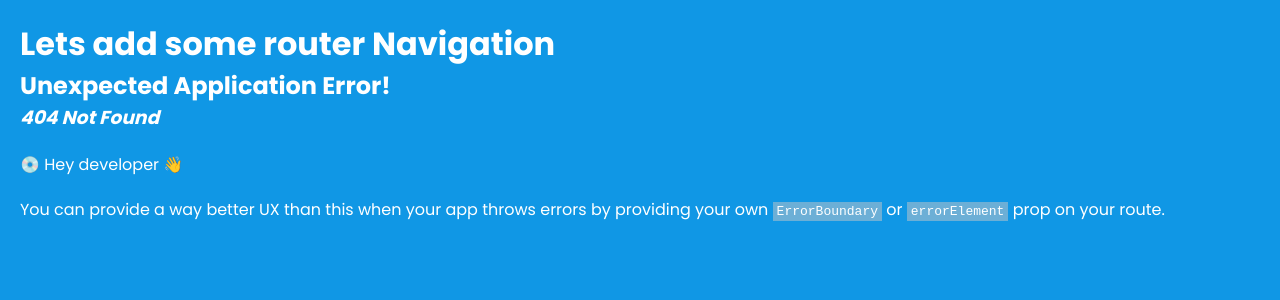
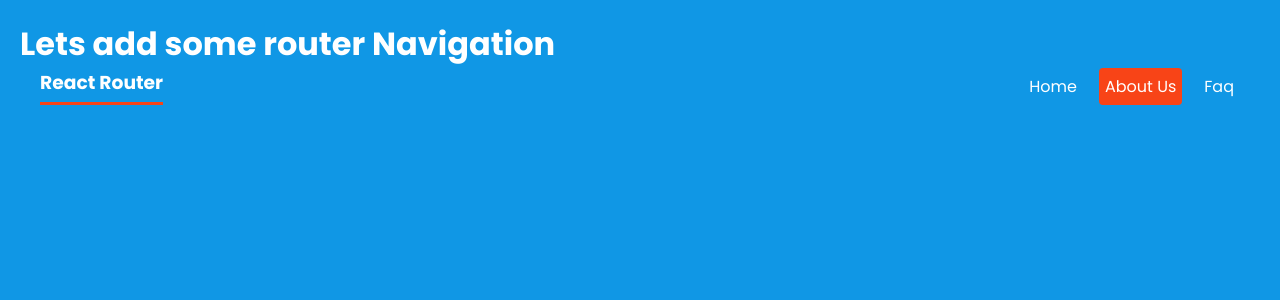
Before and after one commit to DeltaV-Instructor/react-router-dom, a React (Create React App) app: page /about in a window 1280 px wide. Before the commit this address had no page. Shown: the top 300 px of the page. Built offline with nearby package versions, Linux system fonts and the light colour scheme.

Commit message:
update nav add navlink

```diff
--- a/src/App.js
+++ b/src/App.js
@@ -1,9 +1,10 @@
 import React from "react";
 import "./App.css";
 //1. Import our other components
-import AboutUs from './pages/AboutUs';
-import OtherContent from './pages/FAQ';
+import AboutUs from "./pages/AboutUs";
+import FAQ from "./pages/FAQ";
 import NavHeader from "./components/NavHeader";
+import Home from './pages/Home';
 //Docs = https://reactrouter.com/en/main/start/overview
 //2. Step one add npm i react-router-dom@6.4.4
 //https://www.npmjs.com/package/react-router-dom/v/6.4.4
@@ -16,17 +17,16 @@ import {
   RouterProvider,
 } from "react-router-dom";
 
-
 //3. add our create Browser router
 const router = createBrowserRouter(
   createRoutesFromElements(
     <Route path="/" element={<NavHeader />}>
-      <Route path="aboutus" element={<AboutUs />} />
-      <Route path="othercontent" element={<OtherContent />} />
+      <Route index element={<Home />} />
+      <Route path="about" element={<AboutUs />} />
+      <Route path="faq" element={<FAQ />} />
     </Route>
   )
 );
-
 
 class App extends React.Component {
   render() {
--- a/src/components/NavHeader.js
+++ b/src/components/NavHeader.js
@@ -1,9 +1,25 @@
 import React from 'react';
+import { NavLink } from "react-router-dom";
 
  class NavHeader extends React.Component {
   render() {
     return (
-      <div>NavHeader</div>
+      <>
+      <section className='root-layout'>
+      <header>
+        <nav>
+          <h1>React Router</h1>
+          <NavLink to="/">Home</NavLink>
+          <NavLink to="about">About Us</NavLink>
+          <NavLink to="faq">Faq</NavLink>
+
+        </nav>
+      </header>
+
+      </section>
+
+      </>
+
     )
   }
 }
--- a/src/pages/AboutUs.js
+++ b/src/pages/AboutUs.js
@@ -0,0 +1,11 @@
+import React from 'react';
+
+ class AboutUs extends React.Component {
+  render() {
+    return (
+      <div>AboutUs</div>
+    )
+  }
+}
+
+export default AboutUs;
--- /dev/null
+++ b/src/pages/Home.js
@@ -0,0 +1,11 @@
+import React from 'react';
+
+ class Home extends React.Component {
+  render() {
+    return (
+      <div>WELCOME HOME</div>
+    )
+  }
+}
+
+export default Home;
```
